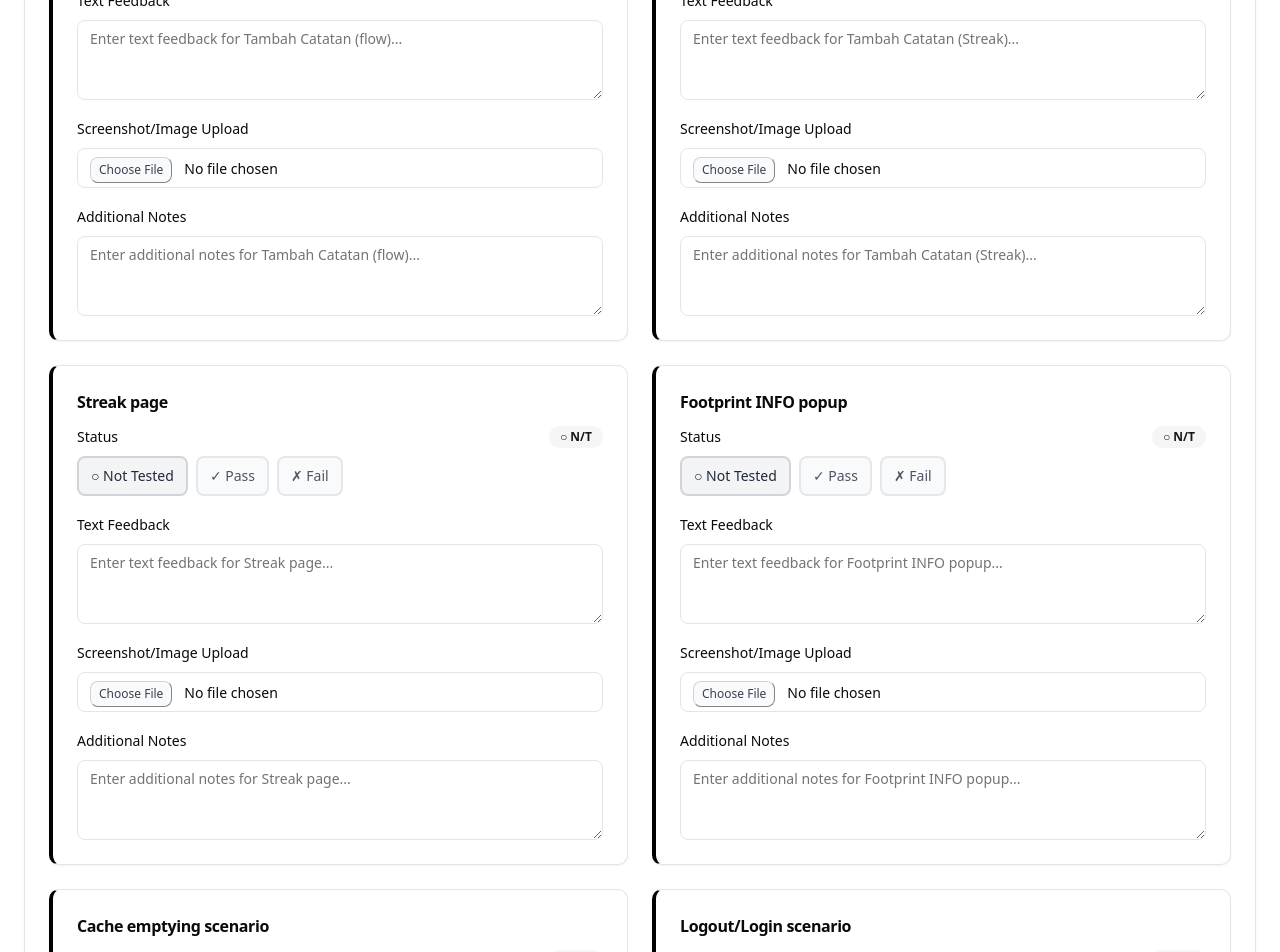
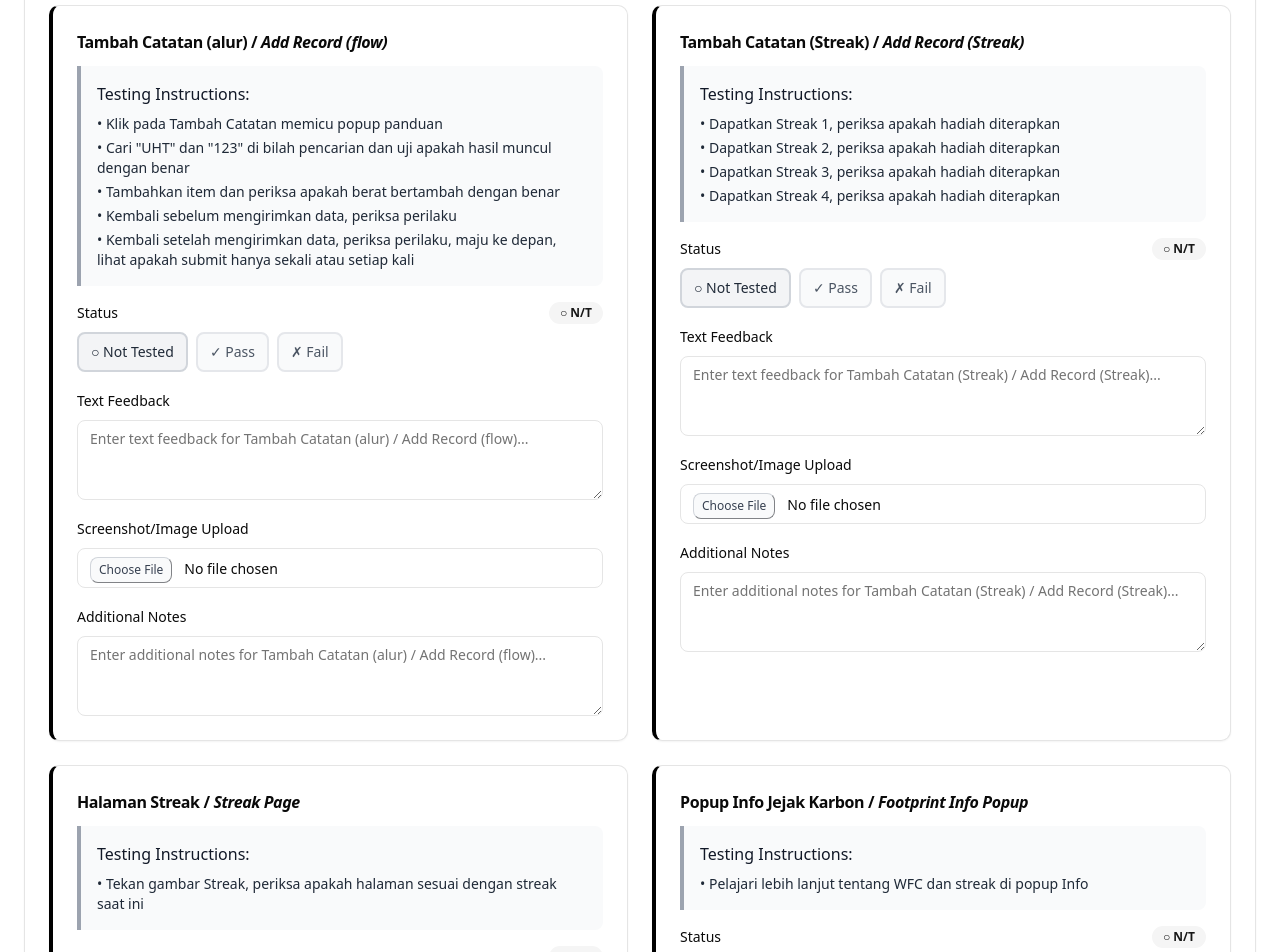
Before and after one commit to h7mei/ve-qa-test-form, a Next.js app: page /internal-testing-case in a window 1280 px wide. Shown: the part 960-1912 px from the top of the page. Built offline with nearby package versions, Linux system fonts and the light colour scheme; no server answers.

Commit message:
Refactor InternalTestingCasePage to use structured section configuration with detailed instructions for each testing section.

```diff
--- a/app/internal-testing-case/page.tsx
+++ b/app/internal-testing-case/page.tsx
@@ -23,23 +23,91 @@ interface TestingCaseForm {
   sections: Record<string, SectionData>
 }
 
+interface SectionConfig {
+  id: string
+  title: string
+  instructions: string[]
+}
+
+const SECTIONS_CONFIG: SectionConfig[] = [
+  {
+    id: "homepage",
+    title: "Beranda / Homepage",
+    instructions: [
+      "Periksa tampilan bagian WFC (waste footprint calculator) terlihat normal"
+    ]
+  },
+  {
+    id: "riwayat-catatan",
+    title: "Riwayat Catatan / Record History",
+    instructions: [
+      "Periksa jika kosong (jika belum ada input), terisi dengan benar (jika sudah ada input)",
+      "Periksa filter berfungsi dengan baik untuk input yang dibuat pada tanggal berbeda"
+    ]
+  },
+  {
+    id: "tambah-catatan-flow",
+    title: "Tambah Catatan (alur) / Add Record (flow)",
+    instructions: [
+      "Klik pada Tambah Catatan memicu popup panduan",
+      "Cari \"UHT\" dan \"123\" di bilah pencarian dan uji apakah hasil muncul dengan benar",
+      "Tambahkan item dan periksa apakah berat bertambah dengan benar",
+      "Kembali sebelum mengirimkan data, periksa perilaku",
+      "Kembali setelah mengirimkan data, periksa perilaku, maju ke depan, lihat apakah submit hanya sekali atau setiap kali"
+    ]
+  },
+  {
+    id: "tambah-catatan-streak",
+    title: "Tambah Catatan (Streak) / Add Record (Streak)",
+    instructions: [
+      "Dapatkan Streak 1, periksa apakah hadiah diterapkan",
+      "Dapatkan Streak 2, periksa apakah hadiah diterapkan",
+      "Dapatkan Streak 3, periksa apakah hadiah diterapkan",
+      "Dapatkan Streak 4, periksa apakah hadiah diterapkan"
+    ]
+  },
+  {
+    id: "streak-page",
+    title: "Halaman Streak / Streak Page",
+    instructions: [
+      "Tekan gambar Streak, periksa apakah halaman sesuai dengan streak saat ini"
+    ]
+  },
+  {
+    id: "footprint-info-popup",
+    title: "Popup Info Jejak Karbon / Footprint Info Popup",
+    instructions: [
+      "Pelajari lebih lanjut tentang WFC dan streak di popup Info"
+    ]
+  },
+  {
+    id: "cache-emptying-scenario",
+    title: "Skenario Pengosongan Cache / Cache Emptying Scenario",
+    instructions: [
+      "Kosongkan cache dan periksa Riwayat catatan"
+    ]
+  },
+  {
+    id: "logout-login-scenario",
+    title: "Skenario Logout/Login / Logout/Login Scenario",
+    instructions: [
+      "Logout dan login lagi, periksa Riwayat catatan"
+    ]
+  },
+  {
+    id: "uninstall-scenario",
+    title: "Skenario Uninstall / Uninstall Scenario",
+    instructions: [
+      "Uninstall dan install ulang SampApp, periksa Riwayat Catatan"
+    ]
+  }
+]
+
 export default function InternalTestingCasePage() {
-  const sections = [
-    "Homepage",
-    "Riwayat Catatan",
-    "Tambah Catatan (flow)",
-    "Tambah Catatan (Streak)",
-    "Streak page",
-    "Footprint INFO popup",
-    "Cache emptying scenario",
-    "Logout/Login scenario",
-    "Uninstall scenario"
-  ]
-
   const [form, setForm] = useState<TestingCaseForm>({
     testName: "",
-    sections: sections.reduce((acc, section) => {
-      acc[section] = {
+    sections: SECTIONS_CONFIG.reduce((acc, section) => {
+      acc[section.title] = {
         textFeedback: "",
         imageFile: null,
         feedback: "",
@@ -53,8 +121,8 @@ export default function InternalTestingCasePage() {
   const resetForm = () => {
     setForm({
       testName: "",
-      sections: sections.reduce((acc, section) => {
-        acc[section] = {
+      sections: SECTIONS_CONFIG.reduce((acc, section) => {
+        acc[section.title] = {
           textFeedback: "",
           imageFile: null,
           feedback: "",
@@ -209,24 +277,42 @@ export default function InternalTestingCasePage() {
               <div className="space-y-6">
                 <h3 className="text-lg font-semibold">Test Each Section</h3>
                 <div className="grid grid-cols-1 lg:grid-cols-2 gap-6">
-                  {sections.map((section) => (
-                    <Card key={section} className="border-l-4 border-l-black">
+                  {SECTIONS_CONFIG.map((sectionConfig) => (
+                    <Card key={sectionConfig.id} className="border-l-4 border-l-black">
                     <CardHeader className="pb-3">
-                      <CardTitle className="text-base">{section}</CardTitle>
+                      <CardTitle className="text-base">
+                        {sectionConfig.title.includes(' / ') ? (
+                          <>
+                            {sectionConfig.title.split(' / ')[0]} / <span className="italic">{sectionConfig.title.split(' / ')[1]}</span>
+                          </>
+                        ) : (
+                          sectionConfig.title
+                        )}
+                      </CardTitle>
                     </CardHeader>
                     <CardContent className="space-y-4">
+                      {/* Tutor/Guide text for each section */}
+                      <div className="bg-gray-50 border-l-4 border-gray-400 p-4 rounded-r-md">
+                        <h4 className="font-medium text-gray-900 mb-2">Testing Instructions:</h4>
+                        <div className="text-sm text-gray-800 space-y-1">
+                          {sectionConfig.instructions.map((instruction, index) => (
+                            <p key={index}>• {instruction}</p>
+                          ))}
+                        </div>
+                      </div>
+
                       {/* Status for this section */}
                       <div className="space-y-2">
                         <div className="flex items-center justify-between">
                           <Label className="text-sm font-medium">Status</Label>
-                          <StatusBadge status={form.sections[section].status} />
+                          <StatusBadge status={form.sections[sectionConfig.title].status} />
                         </div>
                         <div className="flex gap-2 flex-wrap">
                           <button
                             type="button"
-                            onClick={() => handleSectionChange(section, "status", "not-tested")}
+                            onClick={() => handleSectionChange(sectionConfig.title, "status", "not-tested")}
                             className={`px-3 py-2 rounded-md text-sm font-medium transition-colors ${
-                              form.sections[section].status === 'not-tested'
+                              form.sections[sectionConfig.title].status === 'not-tested'
                                 ? 'bg-gray-100 text-gray-800 border-2 border-gray-300'
                                 : 'bg-gray-50 text-gray-600 border-2 border-gray-200 hover:bg-gray-100 hover:text-gray-700'
                             }`}
@@ -235,9 +321,9 @@ export default function InternalTestingCasePage() {
                           </button>
                           <button
                             type="button"
-                            onClick={() => handleSectionChange(section, "status", "pass")}
+                            onClick={() => handleSectionChange(sectionConfig.title, "status", "pass")}
                             className={`px-3 py-2 rounded-md text-sm font-medium transition-colors ${
-                              form.sections[section].status === 'pass'
+                              form.sections[sectionConfig.title].status === 'pass'
                                 ? 'bg-green-100 text-green-800 border-2 border-green-300'
                                 : 'bg-gray-50 text-gray-600 border-2 border-gray-200 hover:bg-green-50 hover:text-green-700'
                             }`}
@@ -246,9 +332,9 @@ export default function InternalTestingCasePage() {
                           </button>
                           <button
                             type="button"
-                            onClick={() => handleSectionChange(section, "status", "fail")}
+                            onClick={() => handleSectionChange(sectionConfig.title, "status", "fail")}
                             className={`px-3 py-2 rounded-md text-sm font-medium transition-colors ${
-                              form.sections[section].status === 'fail'
+                              form.sections[sectionConfig.title].status === 'fail'
                                 ? 'bg-red-100 text-red-800 border-2 border-red-300'
                                 : 'bg-gray-50 text-gray-600 border-2 border-gray-200 hover:bg-red-50 hover:text-red-700'
                             }`}
@@ -262,9 +348,9 @@ export default function InternalTestingCasePage() {
                       <div className="space-y-2">
                         <Label className="text-sm font-medium">Text Feedback</Label>
                         <Textarea
-                          value={form.sections[section].textFeedback}
-                          onChange={(e) => handleSectionChange(section, "textFeedback", e.target.value)}
-                          placeholder={`Enter text feedback for ${section}...`}
+                          value={form.sections[sectionConfig.title].textFeedback}
+                          onChange={(e) => handleSectionChange(sectionConfig.title, "textFeedback", e.target.value)}
+                          placeholder={`Enter text feedback for ${sectionConfig.title}...`}
                           rows={3}
                           className="text-sm"
                         />
@@ -278,13 +364,13 @@ export default function InternalTestingCasePage() {
                           accept="image/*"
                           onChange={(e) => {
                             const file = e.target.files?.[0] || null
-                            handleFileChange(section, file)
+                            handleFileChange(sectionConfig.title, file)
                           }}
                           className="text-sm file:mr-3 file:py-1 file:px-2 file:rounded-md file:border file:border-gray-300 file:text-xs file:font-medium file:bg-gray-50 file:text-gray-700 hover:file:bg-gray-100"
                         />
-                        {form.sections[section].imageFile && (
+                        {form.sections[sectionConfig.title].imageFile && (
                           <p className="text-xs text-muted-foreground">
-                            Selected: {form.sections[section].imageFile?.name}
+                            Selected: {form.sections[sectionConfig.title].imageFile?.name}
                           </p>
                         )}
                       </div>
@@ -293,9 +379,9 @@ export default function InternalTestingCasePage() {
                       <div className="space-y-2">
                         <Label className="text-sm font-medium">Additional Notes</Label>
                         <Textarea
-                          value={form.sections[section].feedback}
-                          onChange={(e) => handleSectionChange(section, "feedback", e.target.value)}
-                          placeholder={`Enter additional notes for ${section}...`}
+                          value={form.sections[sectionConfig.title].feedback}
+                          onChange={(e) => handleSectionChange(sectionConfig.title, "feedback", e.target.value)}
+                          placeholder={`Enter additional notes for ${sectionConfig.title}...`}
                           rows={2}
                           className="text-sm"
                         />
```
